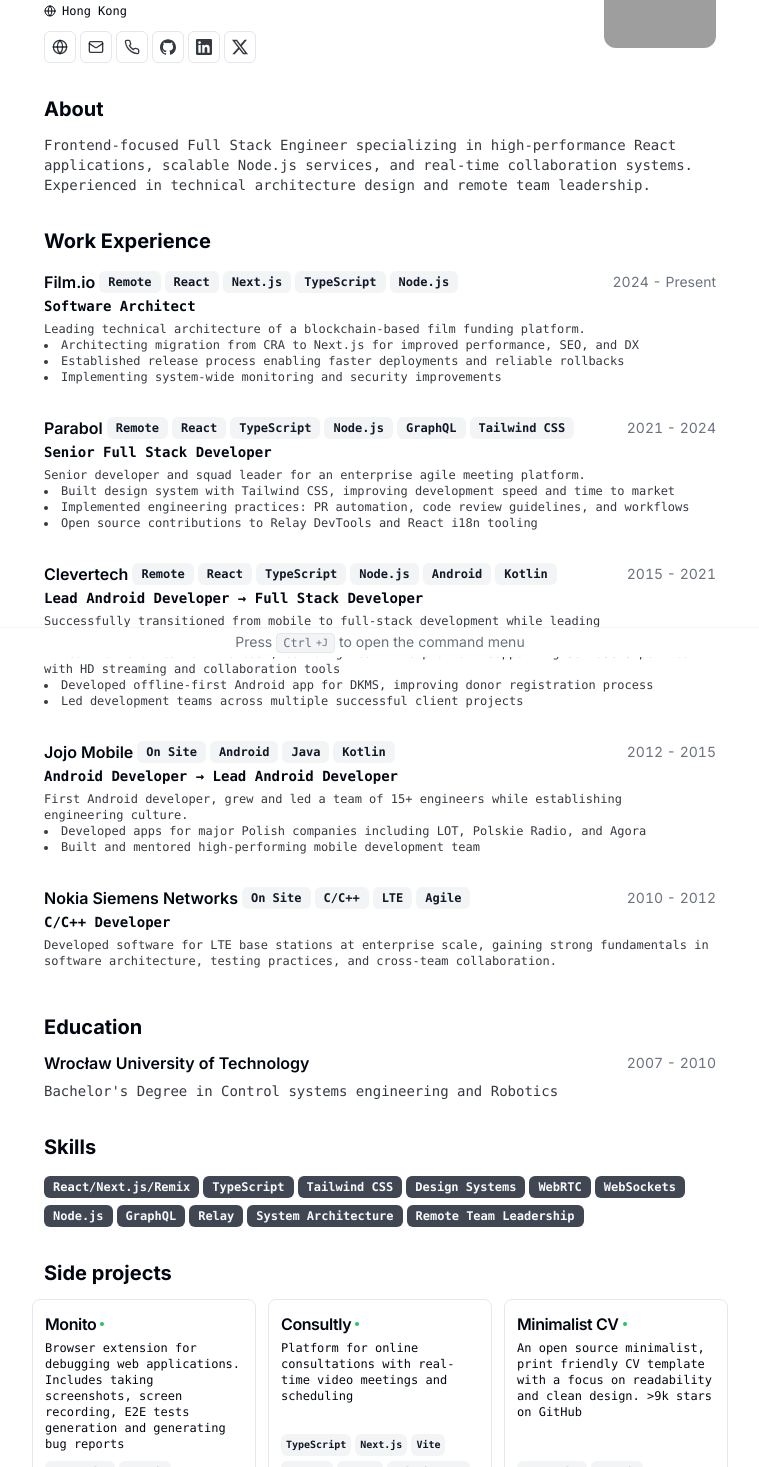
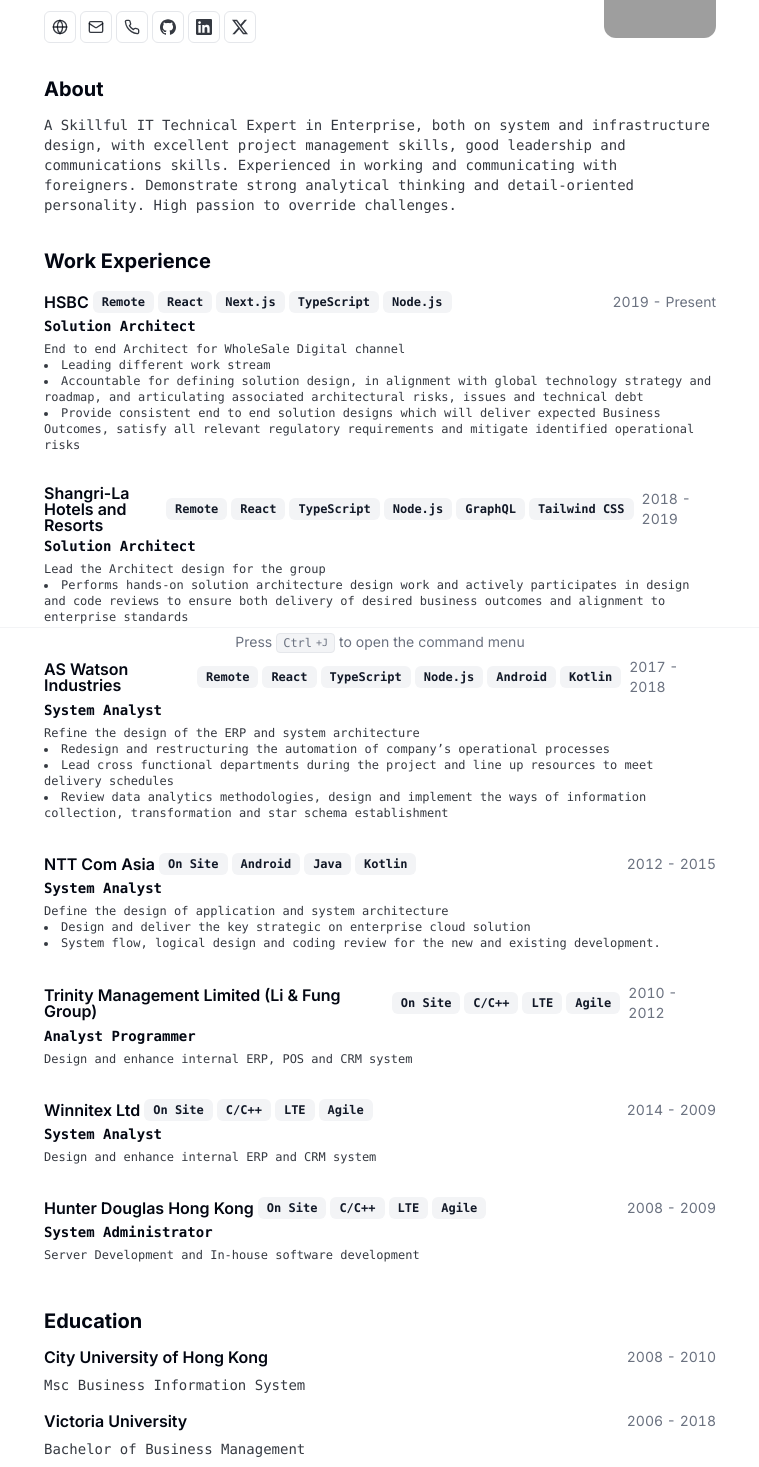
Before and after one commit to cyrustse/cyrustse.github.io, a Next.js app: page / in a window 1280 px wide. Shown: the part 143-1610 px from the top of the page, without its empty margins (260-1019 px from the left). Built offline with nearby package versions, Linux system fonts and the light colour scheme; grey boxes are pictures that could not be loaded.

Commit message:
Update resume data

```diff
--- a/src/data/resume-data.tsx
+++ b/src/data/resume-data.tsx
@@ -14,13 +14,13 @@ export const RESUME_DATA = {
   location: "Hong Kong",
   locationLink: "https://www.google.com/maps/place/Hong+Kong",
   about:
-    "Detail-oriented Full Stack Engineer dedicated to building high-quality products.",
+    "All round IT Expert across different industries",
   summary: (
     <>
-      Frontend-focused Full Stack Engineer specializing in high-performance
-      React applications, scalable Node.js services, and real-time collaboration
-      systems. Experienced in technical architecture design and remote team
-      leadership.
+    A Skillful IT Technical Expert in Enterprise, both on system and infrastructure design,
+    with excellent project management skills, good leadership and communications skills.
+    Experienced in working and communicating with foreigners. Demonstrate strong analytical thinking and detail-oriented personality.
+    High passion to override challenges.
     </>
   ),
   avatarUrl: "https://media.licdn.com/dms/image/v2/C5603AQFl2pXoOw916A/profile-displayphoto-shrink_800_800/profile-displayphoto-shrink_800_800/0/1517449552525?e=1741219200&v=beta&t=ow7mYohzesI947rgtBpToa5dBZ8LzLV86FwUh5ej0KE",
@@ -48,44 +48,47 @@ export const RESUME_DATA = {
   },
   education: [
     {
-      school: "Wrocław University of Technology",
-      degree: "Bachelor's Degree in Control systems engineering and Robotics",
-      start: "2007",
+      school: "City University of Hong Kong",
+      degree: "Msc Business Information System",
+      start: "2008",
       end: "2010",
+    },
+    {
+      school: "Victoria University",
+      degree: "Bachelor of Business Management",
+      start: "2006",
+      end: "2018",
     },
   ],
   work: [
     {
-      company: "Film.io",
-      link: "https://film.io",
+      company: "HSBC",
+      link: "https://www.hsbc.com.hk",
       badges: ["Remote", "React", "Next.js", "TypeScript", "Node.js"],
-      title: "Software Architect",
+      title: "Solution Architect",
       logo: ConsultlyLogo,
-      start: "2024",
+      start: "2019",
       end: null,
       description: (
         <>
-          Leading technical architecture of a blockchain-based film funding
-          platform.
+          End to end Architect for WholeSale Digital channel
           <ul className="list-inside list-disc">
             <li>
-              Architecting migration from CRA to Next.js for improved
-              performance, SEO, and DX
+              Leading different work stream
             </li>
             <li>
-              Established release process enabling faster deployments and
-              reliable rollbacks
+              Accountable for defining solution design, in alignment with global technology strategy and roadmap, and articulating associated architectural risks, issues and technical debt
             </li>
             <li>
-              Implementing system-wide monitoring and security improvements
+              Provide consistent end to end solution designs which will deliver expected Business Outcomes, satisfy all relevant regulatory requirements and mitigate identified operational risks
             </li>
           </ul>
         </>
       ),
     },
     {
-      company: "Parabol",
-      link: "https://parabol.co",
+      company: "Shangri-La Hotels and Resorts",
+      link: "https://www.shangri-la.com",
       badges: [
         "Remote",
         "React",
@@ -94,91 +97,98 @@ export const RESUME_DATA = {
         "GraphQL",
         "Tailwind CSS",
       ],
-      title: "Senior Full Stack Developer",
+      title: "Solution Architect",
       logo: ParabolLogo,
-      start: "2021",
-      end: "2024",
+      start: "2018",
+      end: "2019",
       description: (
         <>
-          Senior developer and squad leader for an enterprise agile meeting
-          platform.
+          Lead the Architect design for the group
           <ul className="list-inside list-disc">
             <li>
-              Built design system with Tailwind CSS, improving development speed
-              and time to market
-            </li>
-            <li>
-              Implemented engineering practices: PR automation, code review
-              guidelines, and workflows
-            </li>
-            <li>
-              Open source contributions to Relay DevTools and React i18n tooling
+              Performs hands-on solution architecture design work and actively participates in design and code reviews to ensure both delivery of desired business outcomes and alignment to enterprise standards
             </li>
           </ul>
         </>
       ),
     },
     {
-      company: "Clevertech",
-      link: "https://clevertech.biz",
+      company: "AS Watson Industries",
+      link: "https://www.aswatson.com/brands/a-s-watson-industry/",
       badges: ["Remote", "React", "TypeScript", "Node.js", "Android", "Kotlin"],
-      title: "Lead Android Developer → Full Stack Developer",
+      title: "System Analyst",
       logo: ClevertechLogo,
-      start: "2015",
-      end: "2021",
+      start: "2017",
+      end: "2018",
       description: (
         <>
-          Successfully transitioned from mobile to full-stack development while
-          leading distributed teams.
+          Refine the design of the ERP and system architecture
           <ul className="list-inside list-disc">
             <li>
-              Led frontend team at Evercast, building real-time platform
-              supporting 30+ users per room with HD streaming and collaboration
-              tools
+              Redesign and restructuring the automation of company’s operational processes
             </li>
             <li>
-              Developed offline-first Android app for DKMS, improving donor
-              registration process
+              Lead cross functional departments during the project and line up resources to meet delivery schedules
             </li>
             <li>
-              Led development teams across multiple successful client projects
+              Review data analytics methodologies, design and implement the ways of information collection, transformation and star schema establishment
             </li>
           </ul>
         </>
       ),
     },
     {
-      company: "Jojo Mobile",
-      link: "https://bsgroup.eu/",
+      company: "NTT Com Asia",
+      link: "https://www.ntt.com.hk/",
       badges: ["On Site", "Android", "Java", "Kotlin"],
-      title: "Android Developer → Lead Android Developer",
+      title: "System Analyst",
       logo: JojoMobileLogo,
       start: "2012",
       end: "2015",
       description: (
         <>
-          First Android developer, grew and led a team of 15+ engineers while
-          establishing engineering culture.
+          Define the design of application and system architecture
           <ul className="list-inside list-disc">
             <li>
-              Developed apps for major Polish companies including LOT, Polskie
-              Radio, and Agora
+              Design and deliver the key strategic on enterprise cloud solution
             </li>
-            <li>Built and mentored high-performing mobile development team</li>
+            <li>System flow, logical design and coding review for the new and existing development.</li>
           </ul>
         </>
       ),
     },
     {
-      company: "Nokia Siemens Networks",
-      link: "https://www.nokia.com",
+      company: "Trinity Management Limited (Li & Fung Group)",
+      link: "",
       badges: ["On Site", "C/C++", "LTE", "Agile"],
-      title: "C/C++ Developer",
+      title: "Analyst Programmer",
       logo: NSNLogo,
       start: "2010",
       end: "2012",
       description:
-        "Developed software for LTE base stations at enterprise scale, gaining strong fundamentals in software architecture, testing practices, and cross-team collaboration.",
+        "Design and enhance internal ERP, POS and CRM system",
+    },
+    {
+      company: "Winnitex Ltd",
+      link: "",
+      badges: ["On Site", "C/C++", "LTE", "Agile"],
+      title: "System Analyst",
+      logo: NSNLogo,
+      start: "2014",
+      end: "2009",
+      description:
+        "Design and enhance internal ERP and CRM system",
+    },
+    {
+      company: "Hunter Douglas Hong Kong",
+      link: "",
+      badges: ["On Site", "C/C++", "LTE", "Agile"],
+      title: "System Administrator",
+      logo: NSNLogo,
+      start: "2008",
+      end: "2009",
+      description:
+        "Server Development and In-house software development",
     },
   ],
   skills: [
@@ -196,18 +206,18 @@ export const RESUME_DATA = {
   ],
   projects: [
     {
-      title: "Monito",
+      title: "GBA Lending Project",
       techStack: ["TypeScript", "Next.js", "Browser Extension", "PostgreSQL"],
       description:
         "Browser extension for debugging web applications. Includes taking screenshots, screen recording, E2E tests generation and generating bug reports",
       logo: MonitoLogo,
       link: {
-        label: "monito.dev",
-        href: "https://monito.dev/",
+        label: "GBA Lending Project",
+        href: "http://www.aastocks.com/tc/stocks/news/aafn-con/IC4375684/latest-news/INFOCAST",
       },
     },
     {
-      title: "Consultly",
+      title: "IADS",
       techStack: [
         "TypeScript",
         "Next.js",
@@ -222,19 +232,30 @@ export const RESUME_DATA = {
         "Platform for online consultations with real-time video meetings and scheduling",
       logo: ConsultlyLogo,
       link: {
-        label: "consultly.com",
-        href: "https://consultly.com/",
+        label: "IADS",
+        href: "https://inews.hket.com/article/3713489",
       },
     },
     {
-      title: "Minimalist CV",
+      title: "Remote Cheque Deposit",
       techStack: ["TypeScript", "Next.js", "Tailwind CSS"],
       description:
-        "An open source minimalist, print friendly CV template with a focus on readability and clean design. >9k stars on GitHub",
+        "Remote Cheque Deposit enables SMEs to deposit cheques via HSBC HK Business Express Mobile App whenever and wherever needed.",
       logo: MonitoLogo,
       link: {
-        label: "Minimalist CV",
-        href: "https://github.com/BartoszJarocki/cv",
+        label: "Remote Cheque Deposit",
+        href: "https://www.linkedin.com/feed/update/urn:li:activity:6911948399172870144/",
+      },
+    },
+    {
+      title: "Remote Account Opening",
+      techStack: ["TypeScript", "Next.js", "Tailwind CSS"],
+      description:
+        "The remote account opening system will allow small businesses to open an account without face-to-face meetings at a branch or submitting physical documents or signatures. SMEs will be able to obtain a bank account number immediately and verify their identity using the bank’s mobile app.",
+      logo: MonitoLogo,
+      link: {
+        label: "Remote Account Opening",
+        href: "https://www.scmp.com/business/banking-finance/article/3090026/hsbc-debuts-digital-account-sign-process-small-business",
       },
     },
   ],
```
